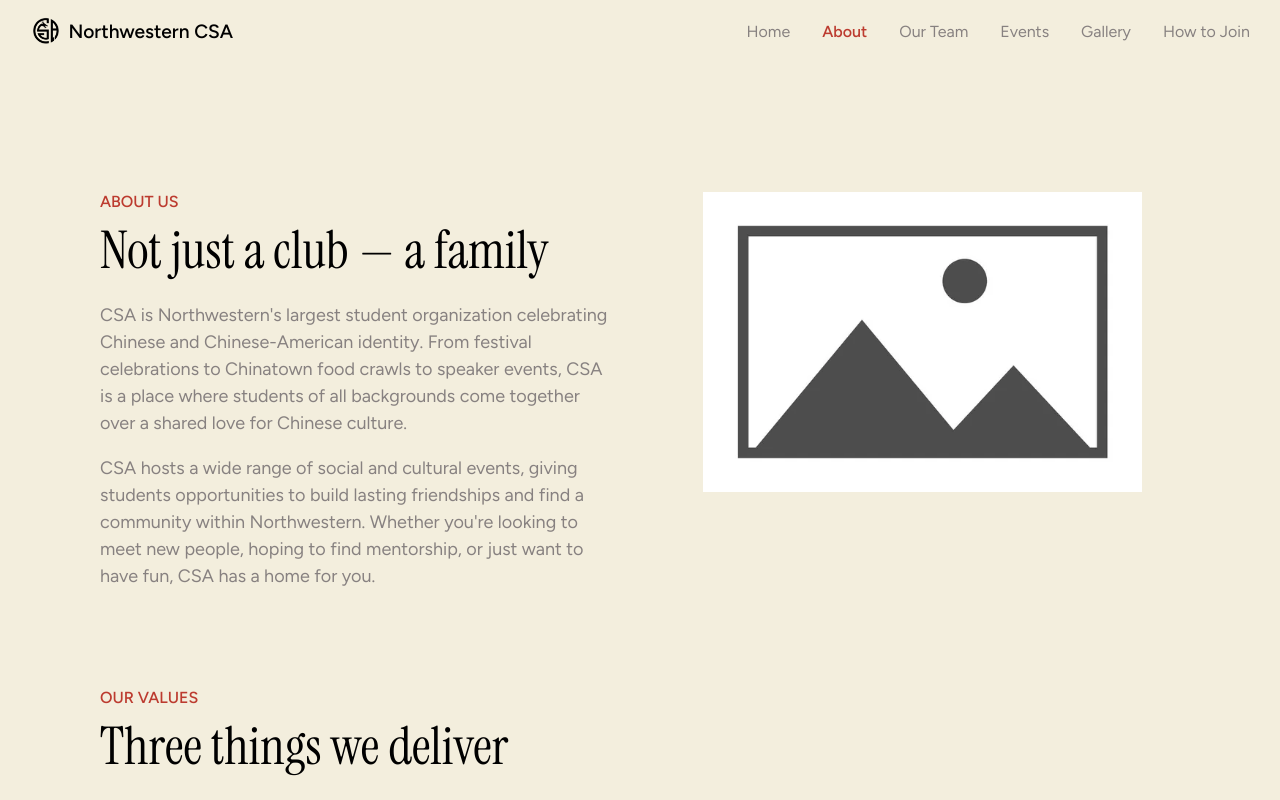
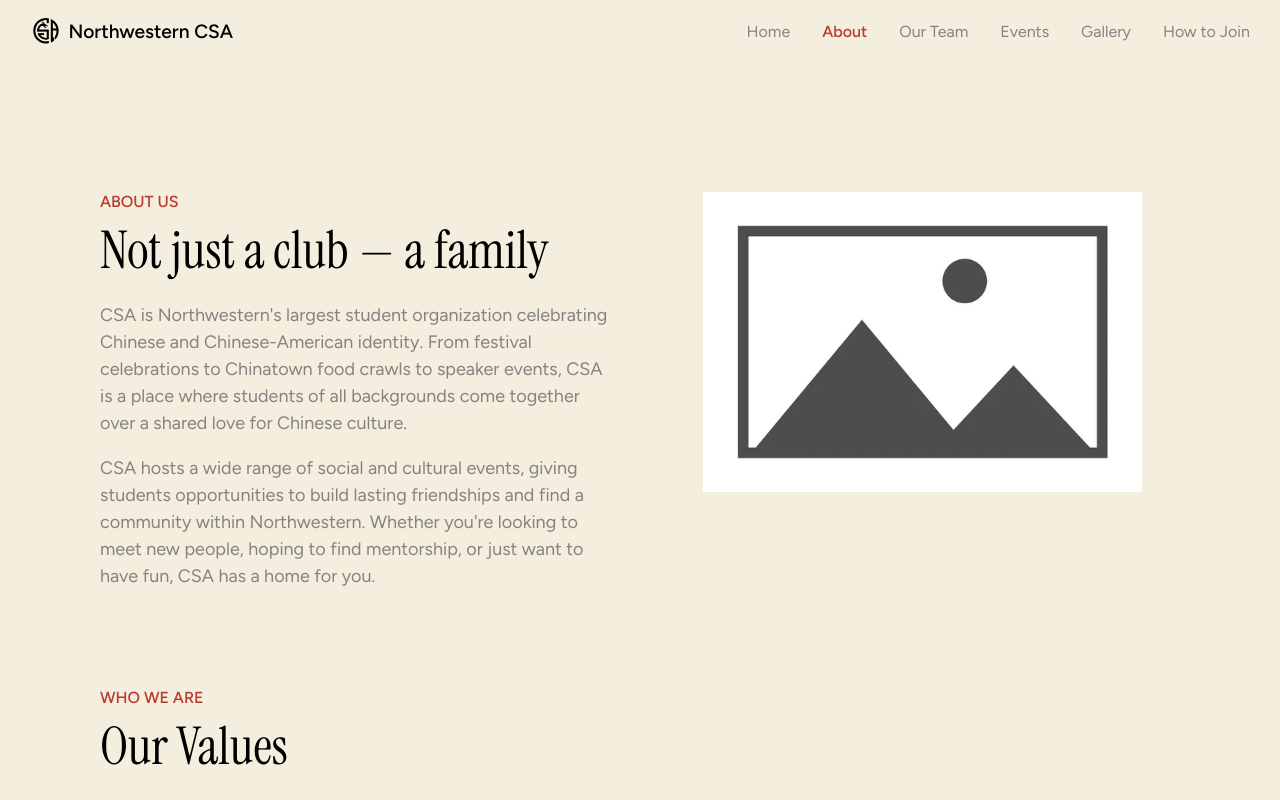
Before and after one commit to ariashi15/csa-website, a React (Vite) app: page /about in a window 1280 px wide. Shown: the top 800 px of the page. Built offline with nearby package versions, Linux system fonts and the light colour scheme.

Commit message:
update header texts

```diff
--- a/src/pages/About.jsx
+++ b/src/pages/About.jsx
@@ -45,8 +45,8 @@ function About() {
 
       <section className="about-features">
         <SectionHeader
-          title="Three things we deliver"
-          subtitle="Our Values"
+          title="Our Values"
+          subtitle="Who We Are"
         />
         <div className="about-features__images-container">
           <AboutFeatureCard
@@ -67,7 +67,7 @@ function About() {
       <section className="about-dynasties">
         <SectionHeader
           title="Four dynasties; one community"
-          subtitle="DYNASTIES AND FAMILIES"
+          subtitle="Dynasties and Families"
         />
         <p>{aboutText3}</p>
         <p>{aboutText4}</p>
--- a/src/pages/Events.jsx
+++ b/src/pages/Events.jsx
@@ -30,7 +30,7 @@ function Events() {
         />
       </section>
       <section>
-        <SectionHeader title="Past Events" subtitle="What's Happening" />
+        <SectionHeader title="Past Events" subtitle="What We've Been Up To" />
         <div
           style={{
             display: "grid",
```
